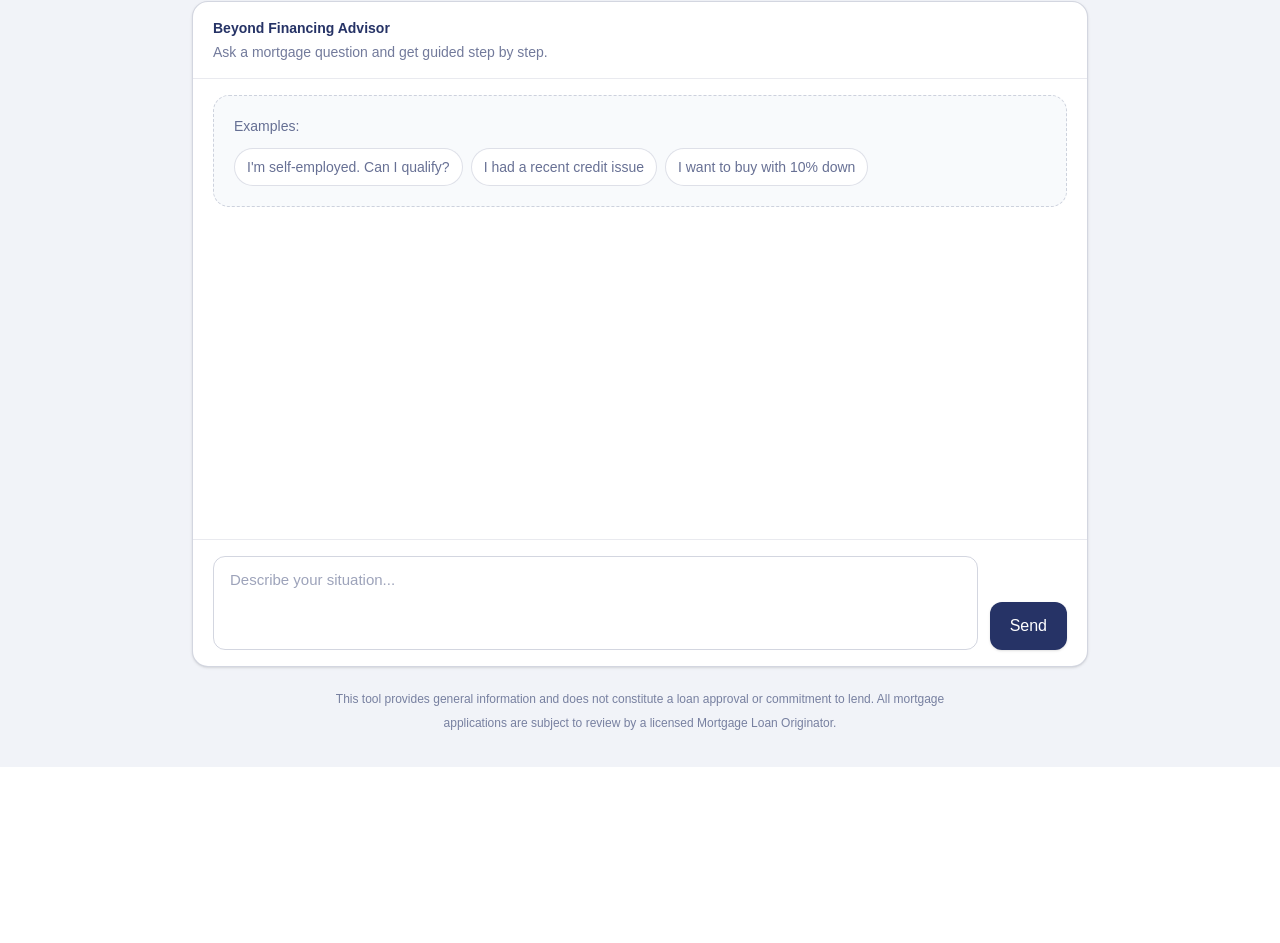
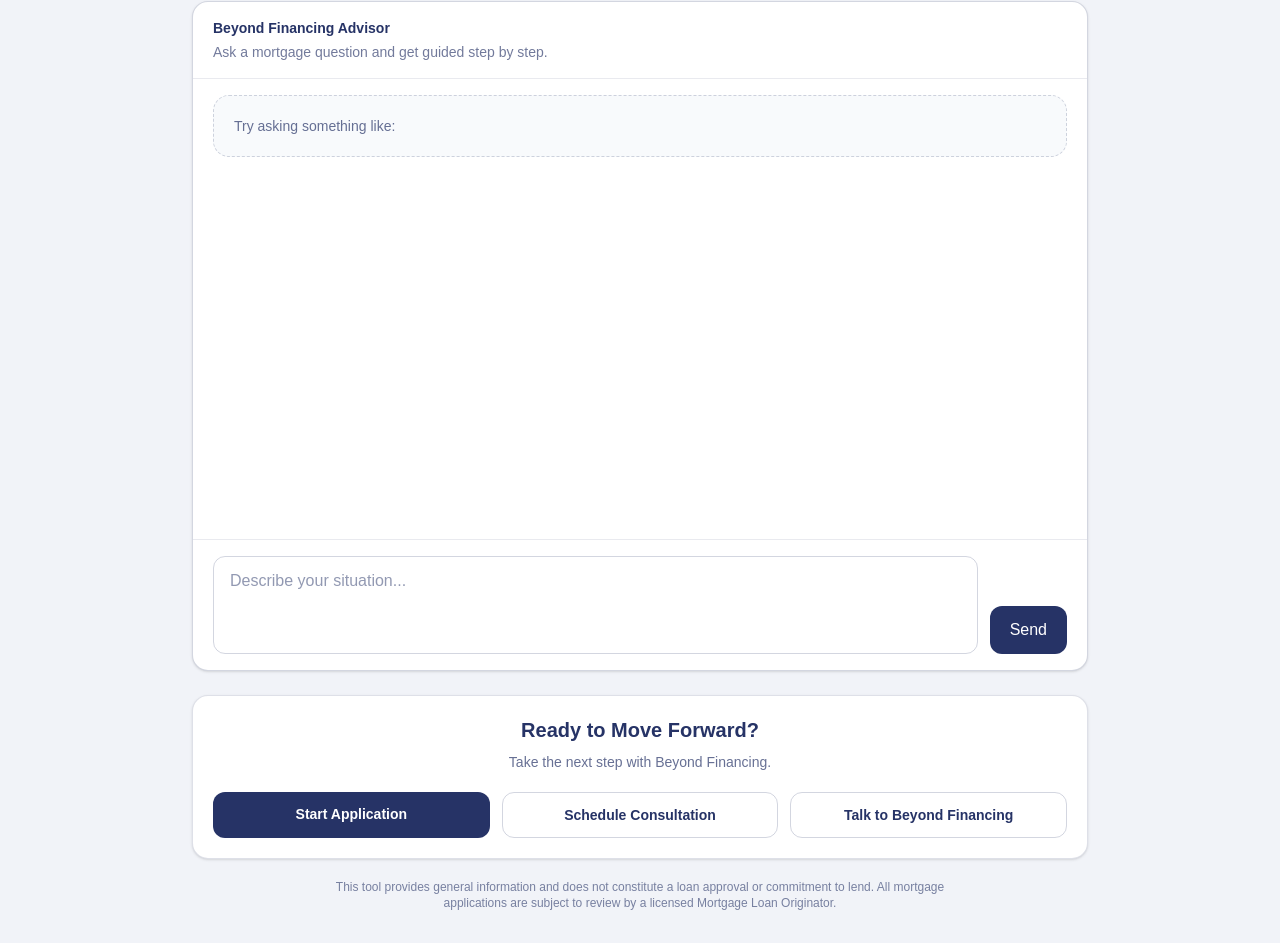
Before and after one commit to beyondfinancing/beyond-financing-advisor, a Next.js app: page / in a window 1280 px wide. Shown: the part 131-1074 px from the top of the page. Before the commit the page ends 898 px from the top, so only its background shows below. Built offline with nearby package versions, Linux system fonts and the light colour scheme.

Commit message:
Update page.tsx

```diff
--- a/app/page.tsx
+++ b/app/page.tsx
@@ -90,36 +90,7 @@
             <div className="space-y-4">
               {messages.length === 0 && (
                 <div className="rounded-2xl border border-dashed border-[#263366]/20 bg-[#F8FAFC] p-5 text-sm text-[#263366]/70">
-                  Examples:
-                  <div className="mt-3 flex flex-wrap gap-2">
-                    <button
-                      type="button"
-                      onClick={() =>
-                        setInput("I'm self-employed. Can I qualify for a home loan?")
-                      }
-                      className="rounded-full border border-[#263366]/15 bg-white px-3 py-2 text-sm hover:bg-[#F1F3F8]"
-                    >
-                      I&apos;m self-employed. Can I qualify?
-                    </button>
-                    <button
-                      type="button"
-                      onClick={() =>
-                        setInput('I had a recent credit issue. What are my options?')
-                      }
-                      className="rounded-full border border-[#263366]/15 bg-white px-3 py-2 text-sm hover:bg-[#F1F3F8]"
-                    >
-                      I had a recent credit issue
-                    </button>
-                    <button
-                      type="button"
-                      onClick={() =>
-                        setInput('I want to buy with 10% down. Where should I start?')
-                      }
-                      className="rounded-full border border-[#263366]/15 bg-white px-3 py-2 text-sm hover:bg-[#F1F3F8]"
-                    >
-                      I want to buy with 10% down
-                    </button>
-                  </div>
+                  Try asking something like:
                 </div>
               )}
 
@@ -133,8 +104,8 @@
                   <div
                     className={`max-w-[85%] rounded-2xl px-4 py-3 text-[15px] leading-7 whitespace-pre-wrap shadow-sm ${
                       msg.role === 'user'
-                        ? 'bg-[#DCEAFE] text-right text-[#263366]'
-                        : 'bg-[#F3F4F6] text-left text-[#263366]'
+                        ? 'bg-[#DCEAFE] text-right'
+                        : 'bg-[#F3F4F6] text-left'
                     }`}
                   >
                     {msg.content}
@@ -144,7 +115,7 @@
 
               {loading && (
                 <div className="flex justify-start">
-                  <div className="max-w-[85%] rounded-2xl bg-[#F3F4F6] px-4 py-3 text-[15px] leading-7 text-[#263366] shadow-sm">
+                  <div className="max-w-[85%] rounded-2xl bg-[#F3F4F6] px-4 py-3 text-[15px]">
                     Thinking...
                   </div>
                 </div>
@@ -167,13 +138,13 @@
                 }}
                 placeholder="Describe your situation..."
                 rows={3}
-                className="min-h-[88px] flex-1 resize-none rounded-xl border border-[#263366]/20 px-4 py-3 text-[15px] text-[#263366] outline-none placeholder:text-[#263366]/45 focus:border-[#263366]/40"
+                className="min-h-[88px] flex-1 resize-none rounded-xl border border-[#263366]/20 px-4 py-3 outline-none"
               />
               <button
                 type="button"
                 onClick={() => void handleSend()}
                 disabled={loading}
-                className="rounded-xl bg-[#263366] px-5 py-3 text-white shadow-sm transition hover:opacity-90 disabled:cursor-not-allowed disabled:opacity-50"
+                className="rounded-xl bg-[#263366] px-5 py-3 text-white"
               >
                 Send
               </button>
@@ -181,7 +152,44 @@
           </div>
         </div>
 
-        <p className="mx-auto mt-5 max-w-2xl text-center text-xs leading-6 text-[#263366]/60">
+        {/* CTA SECTION */}
+        <div className="mt-6 rounded-2xl border border-[#263366]/15 bg-white p-5 shadow-sm">
+          <div className="text-center">
+            <h2 className="text-xl font-semibold text-[#263366]">
+              Ready to Move Forward?
+            </h2>
+            <p className="mt-2 text-sm text-[#263366]/70">
+              Take the next step with Beyond Financing.
+            </p>
+          </div>
+
+          <div className="mt-5 grid gap-3 sm:grid-cols-3">
+            <a
+              href="https://www.beyondfinancing.com/apply-now"
+              target="_blank"
+              className="rounded-xl bg-[#263366] px-4 py-3 text-center text-sm font-semibold text-white hover:opacity-90"
+            >
+              Start Application
+            </a>
+
+            <a
+              href="https://calendly.com/sandropansini"
+              target="_blank"
+              className="rounded-xl border border-[#263366]/20 px-4 py-3 text-center text-sm font-semibold hover:bg-[#F1F3F8]"
+            >
+              Schedule Consultation
+            </a>
+
+            <a
+              href="mailto:pansini@beyondfinancing.com"
+              className="rounded-xl border border-[#263366]/20 px-4 py-3 text-center text-sm font-semibold hover:bg-[#F1F3F8]"
+            >
+              Talk to Beyond Financing
+            </a>
+          </div>
+        </div>
+
+        <p className="mx-auto mt-5 max-w-2xl text-center text-xs text-[#263366]/60">
           This tool provides general information and does not constitute a loan
           approval or commitment to lend. All mortgage applications are subject to
           review by a licensed Mortgage Loan Originator.
```
